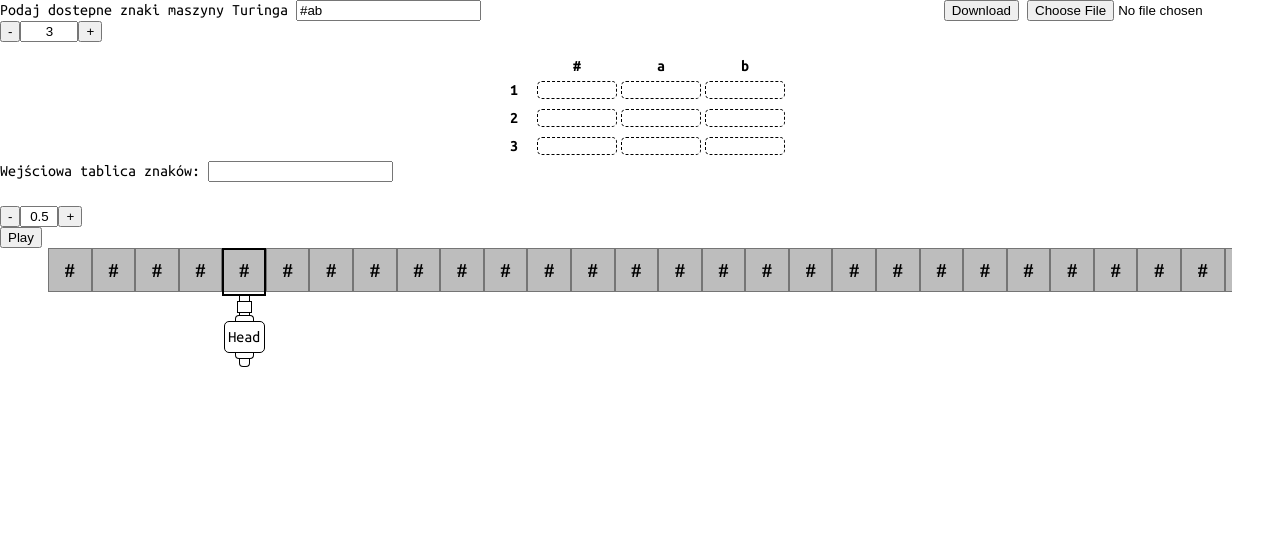
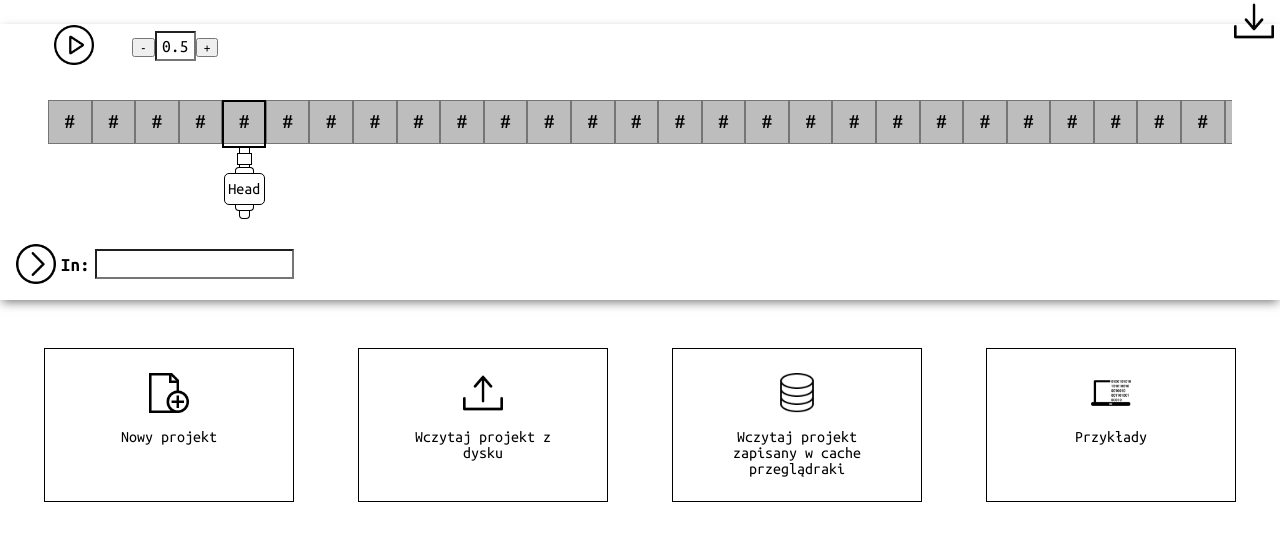
Before and after one commit to arturkasperek/maszyna-turinga, a website: page website/index.html in a window 1280 px wide. Drawn offline with nearby package versions, Linux system fonts and the light colour scheme; files that its build step writes are made by us from their sources.

Commit message:
Added icons, created onStart wizard

```diff
--- /dev/null
+++ b/scss/_icons.scss
@@ -0,0 +1,14 @@
+$icon-size: 40px;
+
+[class*="icon-"] {
+    display: inline-block;
+    width: $icon-size;
+    height: $icon-size;
+}
+
+@mixin icon($icon-name) {
+    .icon-#{$icon-name} {
+        background-image: url('../icons/#{$icon-name}.png');
+        background-size: $icon-size $icon-size;
+    }
+}
--- a/scss/_turingSimulator.scss
+++ b/scss/_turingSimulator.scss
@@ -1,19 +1,41 @@
 .turing-simulator-container {
     @import "variables";
+    @import "icons";
 
     width: 100%;
-    height: 100px;
-    margin: 1.5em 0;
+    margin: 1.5em 0 3em 0;
+    box-shadow: 0 4px 10px -2px $grey;
+    padding-bottom: 1em;
 
-    .simulator-speed {
-        width: 30px;
-        text-align: center;
+    .top-panel {
+        display: flex;
+        align-items: center;
+        margin: 1em 0em 2em 3em;
+
+        .simulation-action-button {
+            background-color: transparent;
+            border: none;
+            outline: none;
+            cursor: pointer;
+
+            @include icon('play');
+            @include icon('stop');
+        }
+
+        .simulator-settings {
+            margin-left: 2em;
+
+            .simulator-speed {
+                width: 30px;
+                text-align: center;
+            }
+        }
     }
 
     .turing-simulator-wrapper {
         position: relative;
         overflow: hidden;
-        padding: 0em 1em 8em 1em;
+        padding: 0em 1em 9em 1em;
         width: 90%;
         margin: 0 auto;
 
@@ -32,6 +54,7 @@
                 padding: 0.5em;
                 border: 1px solid $grey;
                 background-color: $light-green;
+                cursor: pointer;
 
                 &.sharp-field {
                     background-color: $light-grey;
@@ -127,4 +150,25 @@
             }
         }
     }
+
+    .in-panel {
+        @include icon('in');
+
+        display: flex;
+        align-items: center;
+        margin-left: 1em;
+
+        span, label {
+            margin-right: 0.3em;
+        }
+
+        label {
+            font-size: 120%;
+            font-weight: bold;
+        }
+
+        input {
+
+        }
+    }
 }
--- a/scss/style.scss
+++ b/scss/style.scss
@@ -1,6 +1,7 @@
 body {
     @import "turingSimulator";
     @import "variables";
+    @import "icons";
 
     background-color: white;
     font-family: 'Ubuntu Mono';
@@ -19,10 +20,49 @@ body {
     padding: 0;
     margin: 0;
 
+    input, button {
+        font-family: 'Ubuntu Mono';
+    }
+
+    input {
+        font-size: 110%;
+        padding: 0.2em;
+        outline: none;
+        border-color: $grey;
+    }
+
     .main-container {
         .down-and-up-load-buttons-container {
             position: fixed;
             right: 0;
+            top: 0;
+
+            .download {
+                background-color: transparent;
+                border: none;
+                outline: none;
+                cursor: pointer;
+
+                @include icon('download');
+            }
+        }
+
+        .matrix-creator-container {
+            margin-left: 1em;
+
+            .symbol-input-container {
+                @include icon('symbols');
+
+                margin-bottom: 1em;
+                display: flex;
+                align-items: center;
+
+                label {
+                    margin-left: 0.3em;
+                    margin-right: 0.3em;
+                    font-weight: bold;
+                    font-size: 110%;
+                }
             }
 
             .state-number-control {
@@ -52,9 +92,21 @@ body {
                                 .direction-control {
                                     position: absolute;
                                     bottom: 1.5em;
+
+                                    button {
+                                        background-color: $light-grey;
+                                        border: none;
+                                        cursor: pointer;
+                                        border-radius: 0.4em;
+
+                                        &:hover {
+                                            background-color: $grey;
+                                        }
+                                    }
                                 }
 
                                 input {
+                                    padding: 0;
                                     width: 15px;
                                 }
 
@@ -101,4 +153,48 @@ body {
                 }
             }
         }
+
+        .project-source-choice-container {
+            $tile-width: 200px;
+            display: flex;
+            flex-wrap: wrap;
+            justify-content: center;
+
+            > div {
+                margin: 0 2em;
+                padding: 1.5em;
+                border: 1px solid black;
+                text-align: center;
+                width: $tile-width;
+                position: relative;
+                cursor: pointer;
+
+                span {
+                    display: block;
+                    margin: 0 auto;
+
+                    &:last-of-type {
+                        margin-top: 1em;
+                        width: 80%;
                     }
+                }
+            }
+
+            .new-project {
+                @include icon('new-project');
+            }
+
+            .upload {
+                @include icon('upload');
+            }
+
+            .recent {
+                @include icon('recent');
+            }
+
+            .samples {
+                @include icon('samples');
+            }
+        }
+    }
+}
--- a/website/directives/turingSimulator.js
+++ b/website/directives/turingSimulator.js
@@ -6,7 +6,6 @@
                 replace: true,
                 templateUrl: 'turingSimulator.html',
                 scope: {
-                    userInputTable: '=',
                     stateMatrix: '='
                 },
                 link: function($scope, $element) {
@@ -104,19 +103,19 @@
                     };
 
                     $scope.$watch('userInputTable', function(newVal) {
-                        function genereateHashOnTapeEnd(hashNumber) {
+                        function generateHashOnTapeEnd(hashNumber) {
                             for(var i = 0; i < hashNumber; i++) {
                                 $scope.tape.push('#');
                             }
                         }
                         $scope.tape = [];
-                        genereateHashOnTapeEnd(hashNeighborsCount);
+                        generateHashOnTapeEnd(hashNeighborsCount);
                         if(newVal) {
                             for(var i = 0; i < newVal.length; i++) {
                                 $scope.tape.push(newVal[i]);
                             }
                         }
-                        genereateHashOnTapeEnd(hashNeighborsCount);
+                        generateHashOnTapeEnd(hashNeighborsCount);
                     });
 
                     function adjustTapePosition() {
@@ -226,8 +225,12 @@
 
                         if(valueToIncremmentSpeed) {
                             speed += valueToIncremmentSpeed;
-                            speed = speed.toFixed(2);
+                            speed = speed.toFixed(1);
                             $scope.simulationSpead = speed;
+                        }
+
+                        if(speed < 0) {
+                            $scope.simulationSpead = 0.0;
                         }
 
                         if(!isNaN(speed) && speed >= 0) {
--- a/website/index.html
+++ b/website/index.html
@@ -9,22 +9,43 @@
 <body ng-app="turingApp">
     <div class="main-container" ng-controller="MainController as mainCtrl">
         <div class="down-and-up-load-buttons-container">
-            <button class="download" ng-click="downloadTuringStateMatrix()">Download</button>
-            <input type="file" fileread="uploadedStateMatrixURL">
+            <button class="download" ng-click="downloadTuringStateMatrix()">
+                <span class="icon-download"></span>
+            </button>
+            <input ng-if="false" type="file" fileread="uploadedStateMatrixURL">
         </div>
-        <label>Podaj dostepne znaki maszyny Turinga</label>
+        <turing-simulator state-matrix="mainCtrl.turingMatrixObject.stateMatrix"></turing-simulator>
+        <div ng-if="showStateCreator" class="matrix-creator-container">
+            <div class="symbol-input-container">
+                <span class="icon-symbols"></span>
+                <label>Symbole: </label>
                 <input ng-model="symbolsInput" ng-change="updateStateMatrix(symbolsInput)">
+            </div>
             <div class="state-number-control">
                 <button ng-click="deleteLastAddedState()">-</button><input ng-model="mainCtrl.stateNumber"><button ng-click="addNewState(mainCtrl.stateNumber + 1)">+</button>
             </div>
             <div>
                 <state-matrix turing-state-object="mainCtrl.turingMatrixObject"></state-matrix>
             </div>
-        <div>
-            <label>Wejściowa tablica znaków:</label>
-            <input ng-model="userInputTable">
         </div>
-        <turing-simulator state-matrix="mainCtrl.turingMatrixObject.stateMatrix" user-input-table="userInputTable"></turing-simulator>
+        <div class="project-source-choice-container">
+            <div ng-click="showStateCreator = true" class="new-project">
+                <span class="icon-new-project"></span>
+                <span>Nowy projekt</span>
+            </div>
+            <div class="upload">
+                <span class="icon-upload"></span>
+                <span>Wczytaj projekt z dysku</span>
+            </div>
+            <div class="recent">
+                <span class="icon-recent"></span>
+                <span>Wczytaj projekt zapisany w cache przeglądraki</span>
+            </div>
+            <div class="samples">
+                <span class="icon-samples"></span>
+                <span>Przykłady</span>
+            </div>
+        </div>
     </div>
 </body>
 
--- a/website/turingSimulator.html
+++ b/website/turingSimulator.html
@@ -1,11 +1,13 @@
 <div class="turing-simulator-container">
-    <div class="simulator-settings">
-        <button ng-click="setSimulationSpeed(-0.1)">-</button><input class="simulator-speed" ng-model="simulationSpead" ng-change="setSimulationSpeed()"><button ng-click="setSimulationSpeed(0.1)">+</button>
+    <div class="top-panel">
+        <button class="simulation-action-button" ng-click="isSimulationPlay ? stopSimulation() : startSimulation()">
+            <span ng-if="!isSimulationPlay" class="icon-play"></span>
+            <span ng-if="isSimulationPlay" class="icon-stop"></span>
+        </button>
+        <div class="simulator-settings">
+            <button ng-click="setSimulationSpeed(-0.1)">-</button><input class="simulator-speed" ng-model="simulationSpead" ng-change="setSimulationSpeed()"><button ng-click="setSimulationSpeed(0.1)">+</button>
+        </div>
     </div>
-    <button ng-click="isSimulationPlay ? stopSimulation() : startSimulation()">
-        <span ng-if="isSimulationPlay">Stop</span>
-        <span ng-if="!isSimulationPlay">Play</span>
-    </button>
     <div class="turing-simulator-wrapper">
         <div class="tape">
             <div ng-repeat="field in tape track by $index" ng-click="changeBreakPointOnField($index)" class="tape-field field-{{ $index }} {{ breakPointTable[$index] }}" ng-class="field == '#' ? 'sharp-field': ''">
@@ -25,4 +27,9 @@
             <div class="down-elem-7"></div>
         </div>
     </div>
+    <div class="in-panel">
+        <span class="icon-in"></span>
+        <label>In: </label>
+        <input ng-model="userInputTable" ng-change="generateTap(userInputTable)">
+    </div>
 </div>
```
Also changed, not shown: website/directives/field.js (+10 -0 lines), website/field.html (+1 -1 lines), website/icons/download.png (added), website/icons/in.png (added), website/icons/new-project.png (added), website/icons/play.png (added), website/icons/recent.png (added), website/icons/samples.png (added), website/icons/stop.png (added), website/icons/symbols.png (added), website/icons/upload.png (added). Lines whose indentation alone changed are shown as unchanged.
